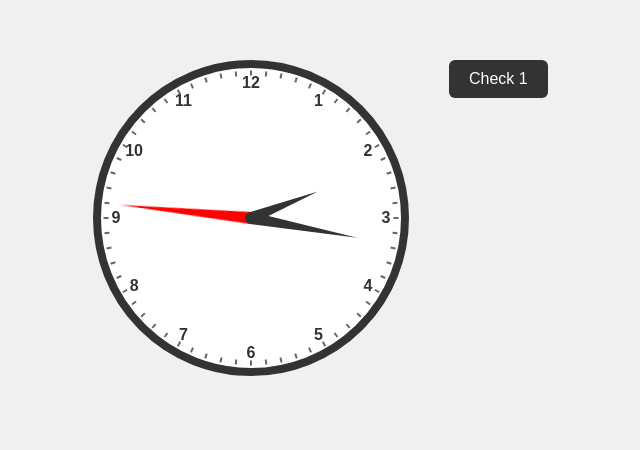
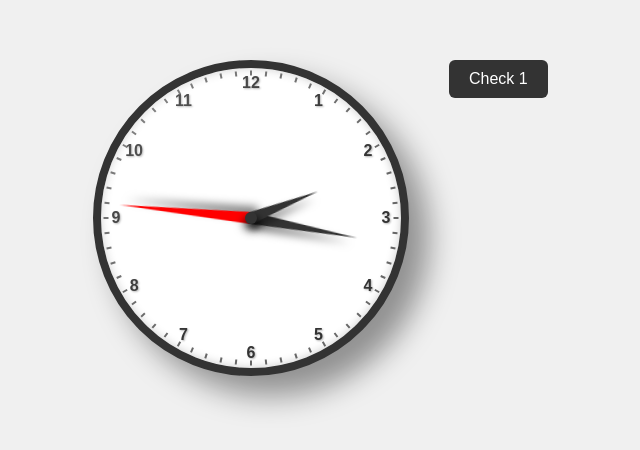
Before and after one commit to 11tdlong/repo1, a website: page index.html in a window 1280 px wide. Shown: the part 182-632 px from the top of the page, without its empty margins (269-909 px from the left). Drawn offline with nearby package versions, Linux system fonts and the light colour scheme.

Commit message:
Update index.html

```diff
--- a/index.html
+++ b/index.html
@@ -5,6 +5,63 @@
   <meta name="viewport" content="width=device-width, initial-scale=1.0"/>
   <title>Analog Clock with Runner</title>
   <style>
+		  .clock {
+	  width: 300px;
+	  height: 300px;
+	  border: 8px solid #333;
+	  border-radius: 50%;
+	  position: relative;
+	  background: white;
+	  box-shadow:
+	    inset 0 0 10px #ccc,
+	    20px 20px 30px rgba(0, 0, 0, 0.4); /* ✅ Long diagonal shadow */
+	}
+
+	/* Glassy glare overlay */
+	.clock::after {
+	  content: '';
+	  position: absolute;
+	  top: 0; left: 0;
+	  width: 100%; height: 100%;
+	  border-radius: 50%;
+	  background: radial-gradient(circle at top left, rgba(255,255,255,0.2), transparent 70%);
+	  pointer-events: none;
+	}
+
+	.center {
+	  width: 12px;
+	  height: 12px;
+	  background: radial-gradient(circle, #555 0%, #222 100%); /* ✅ Glossy center */
+	  border-radius: 50%;
+	  position: absolute;
+	  top: 50%;
+	  left: 50%;
+	  transform: translate(-50%, -50%);
+	  z-index: 10;
+	  box-shadow: 4px 4px 6px rgba(0, 0, 0, 0.6); /* ✅ Diagonal dome shadow */
+	}
+
+	.hand {
+	  position: absolute;
+	  bottom: 50%;
+	  left: 50%;
+	  transform-origin: bottom center;
+	  transform: translateX(-50%) rotate(0deg);
+	  filter: drop-shadow(6px 6px 4px rgba(0, 0, 0, 0.5)); /* ✅ Tilted shadow */
+	}
+
+	.number {
+	  position: absolute;
+	  width: 30px;
+	  height: 30px;
+	  text-align: center;
+	  line-height: 30px;
+	  font-weight: bold;
+	  color: #333;
+	  transform: translate(-50%, -50%);
+	  text-shadow: 1px 1px 2px rgba(0, 0, 0, 0.3); /* ✅ Etched numbers */
+	}
+
     body {
       margin: 0;
       background: #f0f0f0;
```
